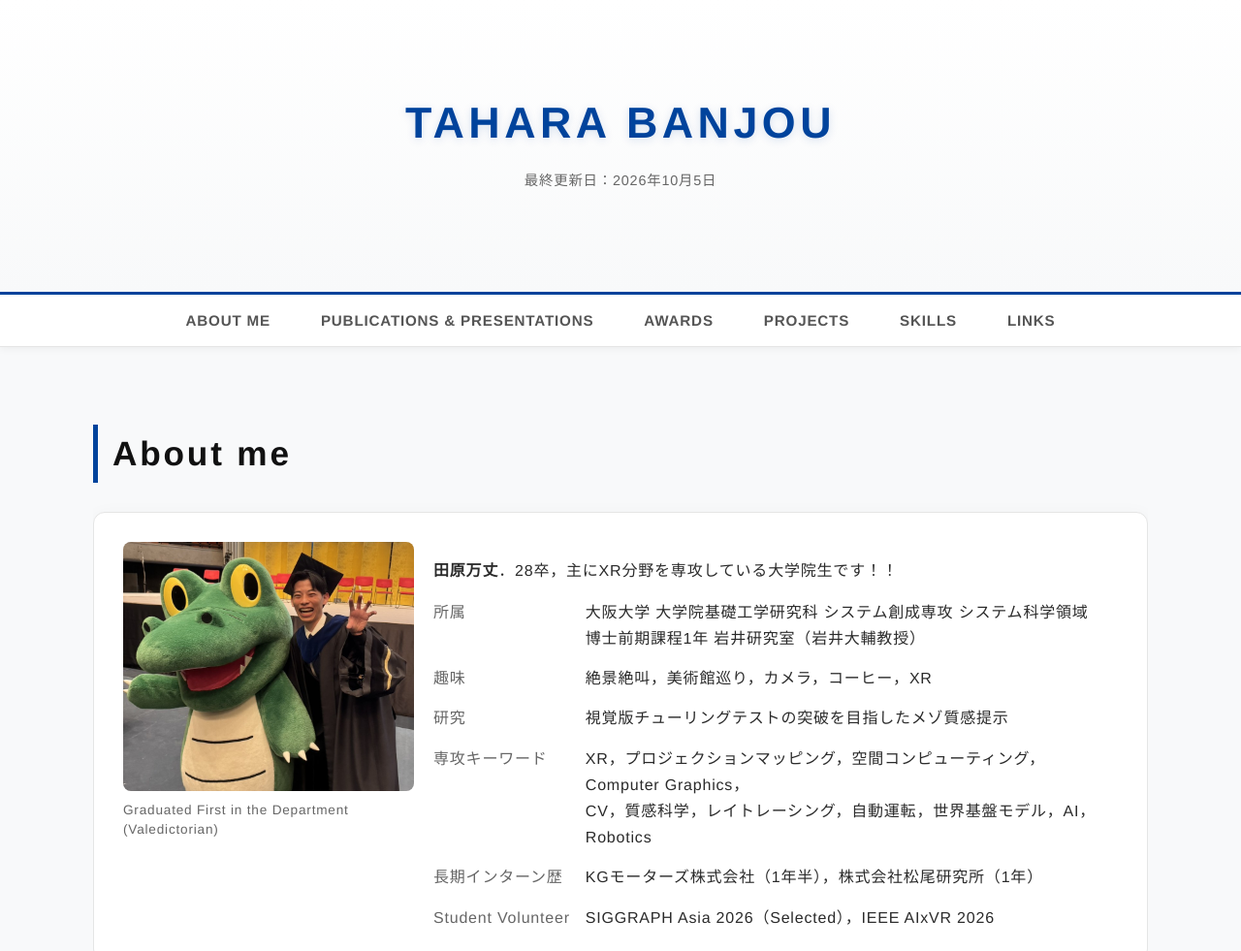
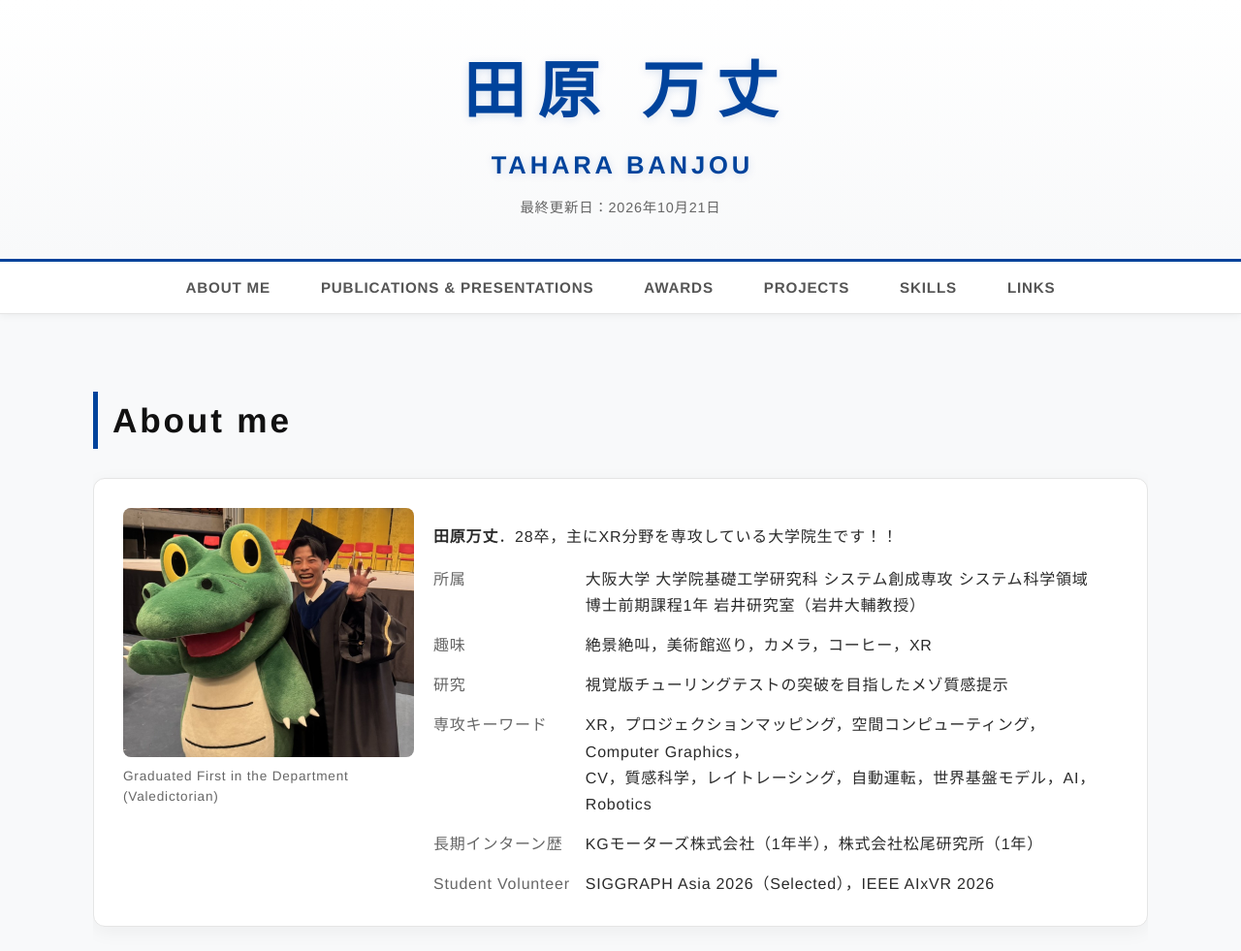
Before and after one commit to banban1029/banban1029.github.io, a plain HTML site: page index.html in a window 1280 px wide. Shown: the top 981 px of the page at 97% size. Drawn offline with Linux system fonts and the light colour scheme.

Commit message:
Add Japanese name to title and add sitemap.xml

```diff
--- a/index.html
+++ b/index.html
@@ -4,10 +4,16 @@
 <head>
     <meta charset="UTF-8">
     <meta name="viewport" content="width=device-width, initial-scale=1.0">
-    <title>Tahara Banjou's Portfolio</title>
+    <title>田原 万丈 (Tahara Banjou)｜ポートフォリオ</title>
+    <!-- <link rel="preconnect" href="https://fonts.googleapis.com">
+    <link rel="preconnect" href="https://fonts.gstatic.com" crossorigin>
+    <link
+        href="https://fonts.googleapis.com/css2?family=Libertinus+Serif:ital,wght@0,400;0,600;0,700;1,400&family=Noto+Serif+JP:wght@400;600;700&display=swap"
+        rel="stylesheet"> -->
     <style>
         body {
             font-family: 'Helvetica Neue', Arial, 'Segoe UI', sans-serif;
+            /* font-family: 'Libertinus Serif', 'Noto Serif JP', serif; */
             line-height: 1.7;
             margin: 0;
             padding: 0;
@@ -31,24 +37,43 @@
             border-bottom: 3px solid #00439c;
             /* PlayStation Blue */
             color: #111;
-            padding: 3rem 0;
+            padding: 1.0srem 0;
             text-align: center;
         }
 
         .site-title {
             margin: 0;
-            font-size: 2.8rem;
+            border-left: none;
+            padding-left: 0;
+            text-align: center;
             font-weight: 700;
-            letter-spacing: 0.1em;
             text-transform: uppercase;
             color: #00439c;
             text-shadow: 0 2px 10px rgba(0, 67, 156, 0.15);
+        }
+
+        .site-title .name-ja {
+            display: block;
+            /* 1行ずつ改行して縦に並べる */
+            font-size: clamp(2.2rem, 7vw, 4rem);
+            letter-spacing: 0.2em;
+            padding-left: 0.2em;
+            /* 末尾の文字間隔で左に寄る分を補正して中央に揃える */
+        }
+
+        .site-title .name-en {
+            display: block;
+            font-size: clamp(1rem, 3vw, 1.6rem);
+            letter-spacing: 0.15em;
+            padding-left: 0.15em;
+            margin-top: 0.0em;
         }
 
         .last-updated {
             color: #666;
             font-size: 0.9rem;
             margin-top: 10px;
+            margin-bottom: 0px;
             font-weight: normal;
         }
 
@@ -441,8 +466,12 @@
 <body>
     <header>
         <div class="container">
-            <div class="site-title">Tahara Banjou</div>
-            <p class="last-updated">最終更新日：2026年10月5日</p>
+            <!-- <div class="site-title">Tahara Banjou</div> -->
+            <h1 class="site-title">
+                <span class="name-ja">田原 万丈</span>
+                <span class="name-en">Tahara Banjou</span>
+            </h1>
+            <p class="last-updated">最終更新日：2026年10月21日</p>
         </div>
     </header>
 
@@ -575,7 +604,7 @@
             <div class="submitted-papers" style="margin-top: 25px; padding-left: 5px;">
                 <h4 style="margin-bottom: 5px;">投稿中 / Under Review</h4>
                 <p style="margin: 0; color: #555; font-size: 0.95em;">
-                    SIGGRAPH 2027
+                    SIGGRAPH 2027.
                 </p>
             </div>
         </section>
```
Also changed, not shown: sitemap.xml (added, +7 -0 lines).
